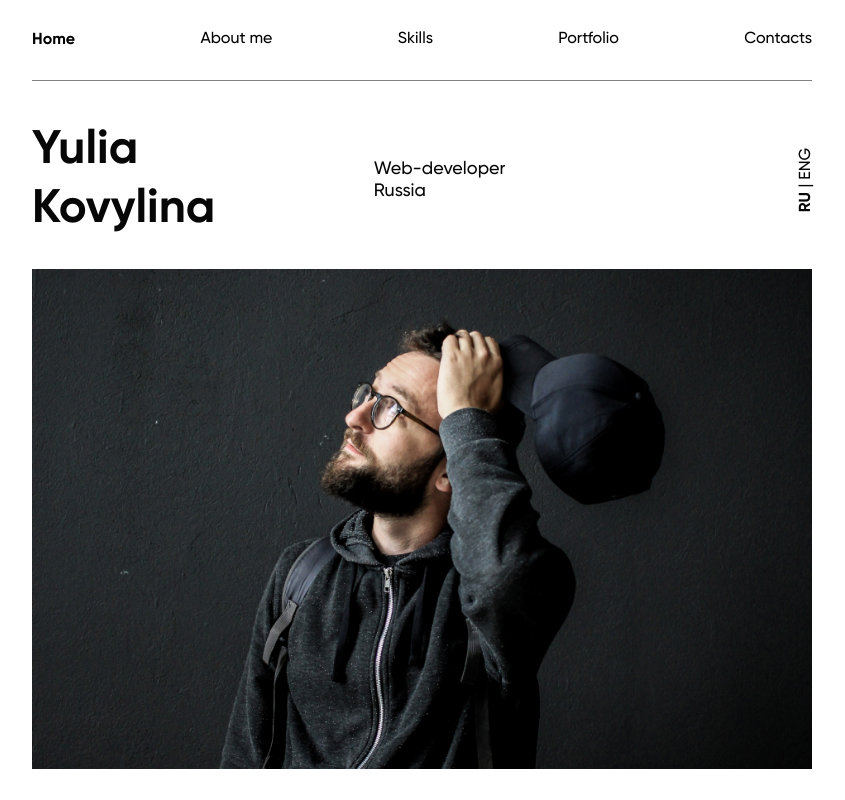
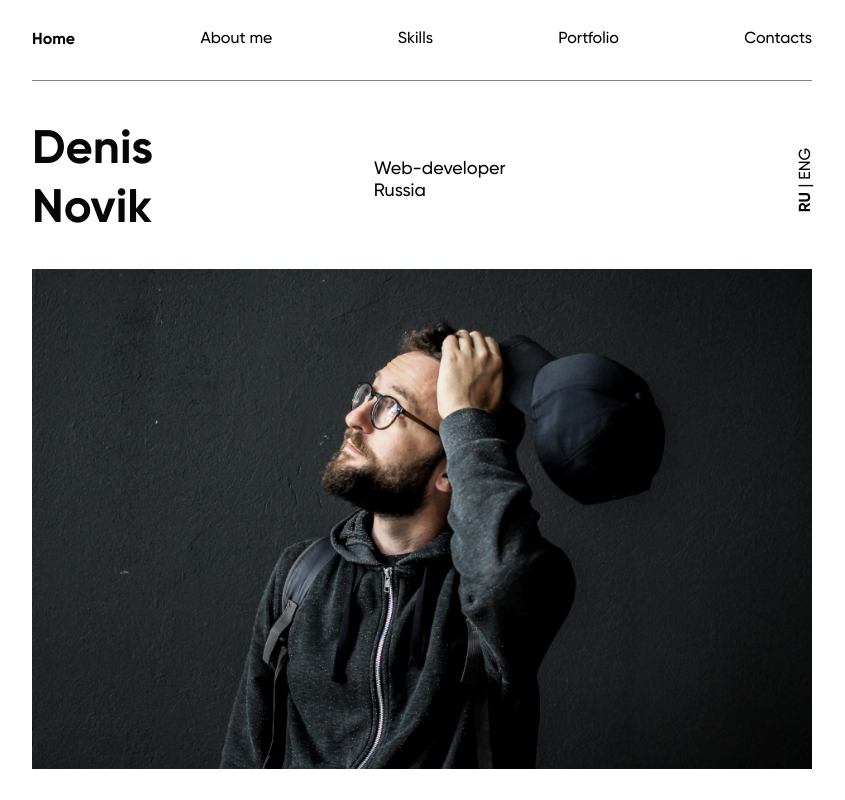
Before and after one commit to yuliakovylina/DenisNovik, a plain HTML site: page index.html in a window 1280 px wide. Shown: the top 800 px of the page, without its empty margins (218-1063 px from the left). Drawn offline with Linux system fonts and the light colour scheme; files whose address does not match are found by name.

Commit message:
name record

```diff
--- a/index.html
+++ b/index.html
@@ -3,12 +3,12 @@
 <head>
     <meta charset="UTF-8">
     <meta name="viewport" content="width=device-width, initial-scale=1">
-    <title>Yulia Kovylina Portfolio</title>
+    <title>Denis Novik Portfolio</title>
     <!-- Поставить фавикон -->
     <!--<link rel="" href="">-->
-    <meta name="description" content="Портфолио фотографа">
-    <meta name="keywords" content="фотограф, портфолио">
-    <meta name="author" content="Yulia Kovylina">
+    <meta name="description" content="Портфолио дизайнера">
+    <meta name="keywords" content="дизайн, портфолио">
+    <meta name="author" content="Denis Novik">
     <link rel="stylesheet" href="./styles.css">
 </head>
 <body>
@@ -24,7 +24,7 @@
                 </ul>
             </nav>
             <div class="header__info">
-                <h1 class="header__title">Yulia Kovylina</h1>
+                <h1 class="header__title">Denis Novik</h1>
                 <p class="header__subtitle">Web-developer <br>
                     Russia</p>
                 <div class="header__lang">
```
